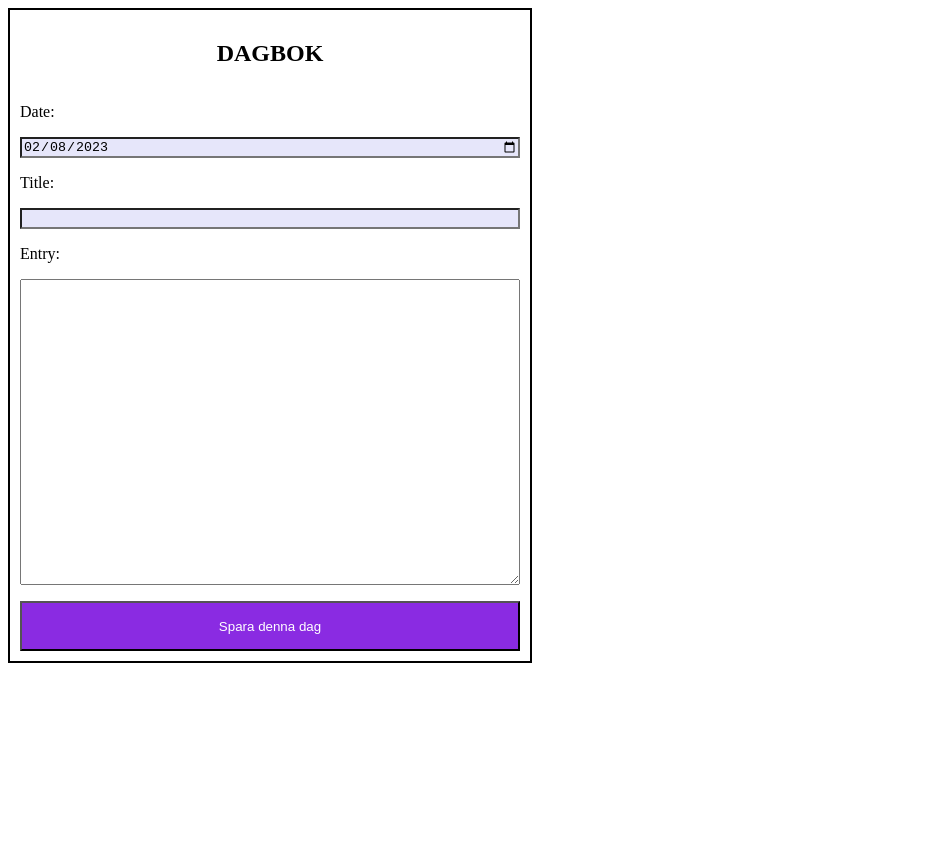
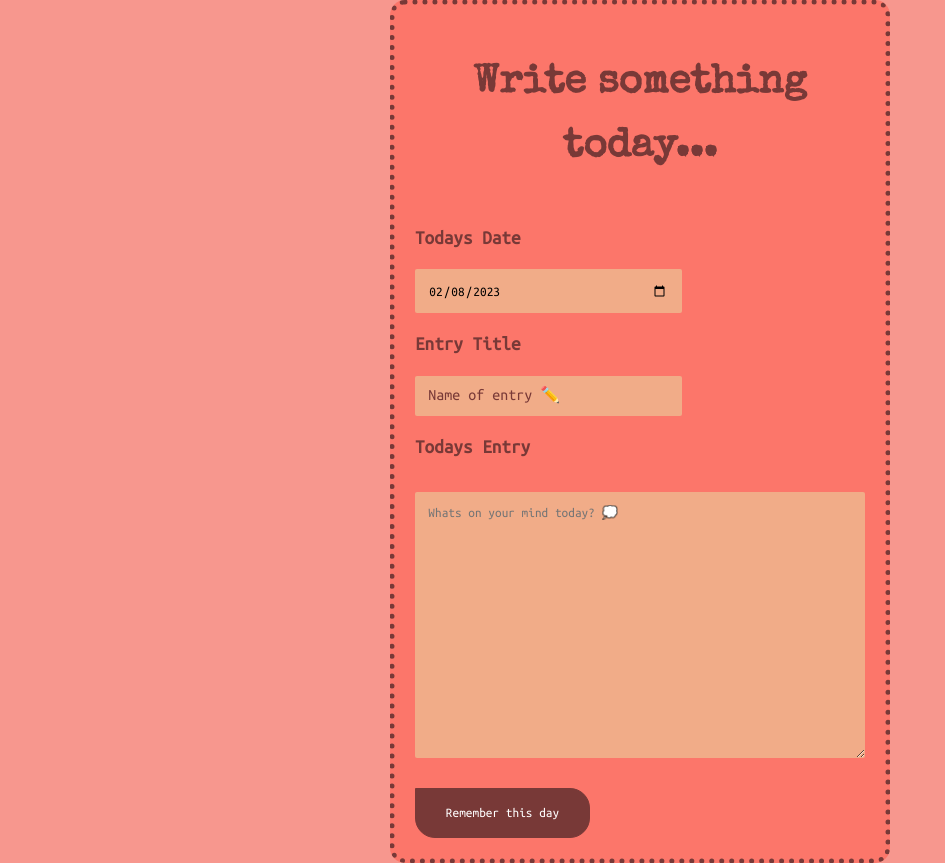
Before and after one commit to SandraHKannerberg/digital_diary, a plain HTML site: page index.html in a window 1280 px wide. Shown: the whole page, without its empty margins (0-945 px from the left). Before the commit the page ends 800 px from the top, so only its background shows below. Drawn offline with nearby package versions, Linux system fonts and the light colour scheme.

Commit message:
design and color update

```diff
--- a/index.html
+++ b/index.html
@@ -6,19 +6,19 @@
     <meta name="viewport" content="width=device-width, initial-scale=1.0">
     <link rel="stylesheet" href="style.css">
     <script src="script.js" defer></script>
-    <title>Dagboken</title>
+    <title>My Digital Diary</title>
 </head>
 <body>
 
     <div class="diary-container">
-        <h2>DAGBOK</h2>
-        <label for="">Date:</label>
+        <h1>Write something today...</h1>
+        <label for="date" class="date-label">Todays Date</label>
         <input class="date" type="date">
-        <label for="">Title:</label>
-        <input class="rubrik" type="text">
-        <label for="">Entry:</label>
-        <textarea cols="50" rows="20"></textarea>
-        <button>Spara denna dag</button>
+        <label for="entry-title" class="title-label">Entry Title</label>
+        <input class="entry-text-title" type="text" placeholder="Name of entry ✏️">
+        <label for="entry-text" class="text-label">Todays Entry</label>
+        <textarea class="entry-text-box" placeholder="Whats on your mind today? 💭"></textarea>
+        <button>Remember this day</button>
     </div>
 
     <div class="entries-container"></div>
--- a/script.js
+++ b/script.js
@@ -1,13 +1,8 @@
-//Vi utvecklar en dagbok för oss själva. Våra dagboksinlägg skall sparas i localStorage så att vi kan återkomma
-//till sidan vid ett senare tillfälle och skriva nya inlägg.
-//När vi skapar ett inlägg så skall vi kunna ändra och skriva datum, rubrik samt en text.
-//Alla skriva inlägg skall sedan visas i kronologiskt ordning på sidan under formuläret.
-
 const inputDate = document.querySelector(".date");
 inputDate.valueAsDate = new Date();
 
-const inputHeading = document.querySelector(".rubrik");
-const inputText = document.querySelector("textarea");
+const inputTitle = document.querySelector(".entry-text-title");
+const inputText = document.querySelector(".entry-text-box");
 const addDayBtn = document.querySelector("button");
 const entriesContainer = document.querySelector(".entries-container")
 
@@ -15,7 +10,7 @@ addDayBtn.addEventListener("click", () => {
 
     const entry = {
         date: inputDate.value,
-        heading: inputHeading.value,
+        title: inputTitle.value,
         text: inputText.value,
     }
 
@@ -27,7 +22,7 @@ addDayBtn.addEventListener("click", () => {
         localStorage.setItem("entries", JSON.stringify(entries));
     }
 
-    inputHeading.value = "";
+    inputTitle.value = "";
     inputText.value = "";
     renderEntries();
 
@@ -41,18 +36,27 @@ function renderEntries() {
 
     entriesContainer.innerHTML = "";
 
+    const journalHeading = document.createElement("h2");
+    journalHeading.innerText ="Memories"
+    entriesContainer.appendChild(journalHeading);
+
     entries.forEach((entry) => {
         const div = document.createElement("div");
-        const h6 = document.createElement("h6");
-        const h4 = document.createElement("h4");
+        const headingDiv = document.createElement("div");
+        const date = document.createElement("h3");
+        const title = document.createElement("h3");
         const p = document.createElement("p");
 
-        h6.innerText = entry.date;
-        h4.innerText = entry.heading;
+        div.setAttribute('class', 'singel-day-container');
+        headingDiv.setAttribute('class', 'headingDiv');
+
+        date.innerText = entry.date;
+        title.innerText = entry.title;
         p.innerText = entry.text;
 
-        div.appendChild(h6);
-        div.appendChild(h4);
+        div.appendChild(headingDiv);
+        headingDiv.appendChild(date);
+        headingDiv.appendChild(title);
         div.appendChild(p);
 
         entriesContainer.appendChild(div);
--- a/style.css
+++ b/style.css
@@ -1,26 +1,134 @@
+@import url('https://fonts.googleapis.com/css2?family=Special+Elite&family=Ubuntu+Mono&display=swap');
+
+*,
+*::before,
+*::after {
+  box-sizing: border-box;
+}
+
+html {
+  margin: 0;
+  padding: 0;
+  scroll-behavior: smooth;
+}
+
+body {
+    font-family: 'Ubuntu Mono', monospace;
+    line-height: 1.6;
+    color: #783937FF;
+    margin: 0 auto;
+    padding: 0;
+    max-width: 900px;
+    background: rgb(247, 151, 142);
+}
+
+h1 {
+    font-size: 2.5rem;
+    text-align: center;
+    font-family: 'Special Elite', cursive;
+  }
+
+h2 {
+    font-size: 2rem;
+    text-align: center;
+}
+
+h3 {
+    font-size: 1.5rem;
+}
+
+p {
+    font-size: 1rem;
+}
+
+.title-label, .date-label, .text-label {
+    display: block;
+    line-height: 1.6;
+    font-size: 1.2rem;
+    font-weight: 700;
+}
+
+.entry-text-title, .date {
+    width: 20em;
+    padding: 1em;
+    border-radius: 2px;
+    border: unset;
+    background-color: #F1AC88FF;
+    font-family: 'Ubuntu Mono', monospace;
+}
+
+.entry-text-title:focus {
+    outline-color: #783937FF;
+    color: #783937FF;
+    font-size: 1.2rem;
+}
+
+.entry-text-title::placeholder {
+    color: #783937FF;
+    font-size: 1rem;
+}
+
+.entry-text-title::-ms-value {
+    color: #783937FF;
+    font-size: 1rem;
+}
+
+.entry-text-box {
+    width: 100%;
+    height: 20em;
+    margin: 1em auto;
+    padding: 1em;
+    border-radius: 2px;
+    border: unset;
+    background-color: #F1AC88FF;
+    font-family: 'Ubuntu Mono', monospace;
+  }
+
 .diary-container {
     display: flex;
     flex-direction: column;
     width: 500px;
     gap: 1rem;
-    border: 2px solid black;
-    padding: 10px;
+    background: #FC766AFF;
+    border: 5px dotted #783937FF;
+    border-radius: 15px;
+    padding: 20px;
+    margin: auto;
 }
 
-h2 {
-    text-align: center;
+.entries-container {
+    width: 500px;
+    display: flex;
+    flex-direction: column;
+    margin: auto;
+    gap: 2rem;
 }
 
-.text {
-    height: 150px;
+.singel-day-container {
+    margin-top: 0;
+    padding: 20px;
+    border: 5px dotted #F1AC88FF;
+    background: #FC766AFF;
+    border-radius: 15px;
 }
 
-.text, .date, .rubrik {
-    background-color: lavender;
+.headingDiv {
+    display: flex;
+    gap: 1rem;
+    margin: 0;
+    padding: 0;
+    width: 450px;
 }
 
+
+
 button {
-    background-color: blueviolet;
+    background-color: #783937FF;
+    font-family: 'Ubuntu Mono', monospace;
     height: 50px;
+    width: 175px;
     color: white;
+    border: 1px solid #783937FF;
+    border-radius: 20px;
+    border-top-left-radius: 0;
 }
```
